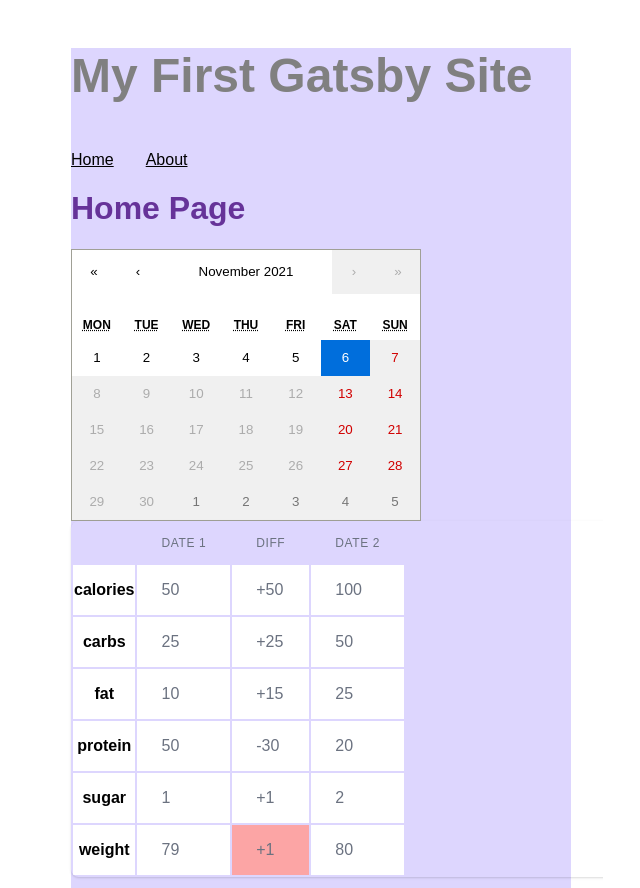
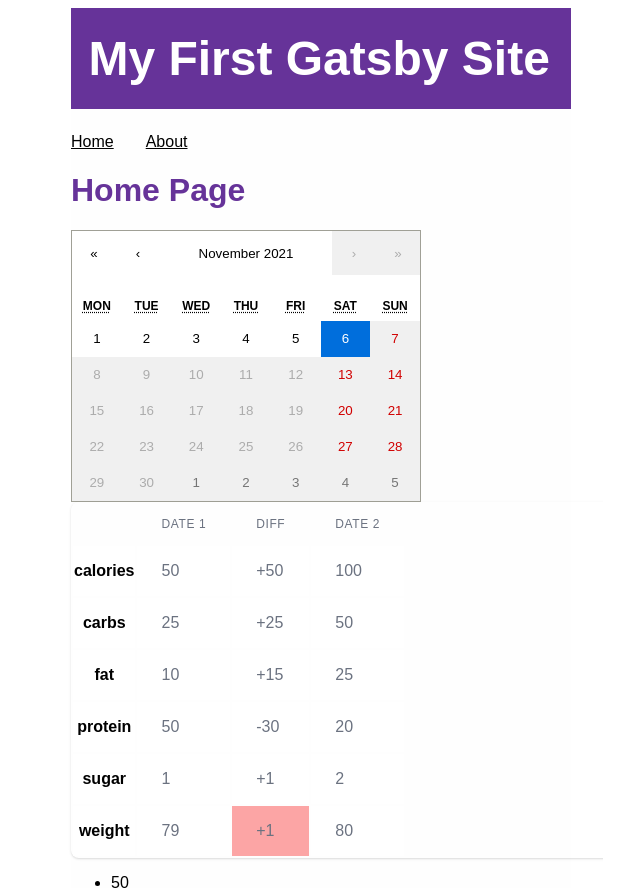
Before and after one commit to Cellv2/gym-blog, a Gatsby site: page / in a window 1280 px wide. Shown: the top 888 px of the page, without its empty margins (319-959 px from the left). Built offline with nearby package versions, Linux system fonts and the light colour scheme; Gatsby itself is replaced by a stand-in of ours.

Commit message:
Add context (darkmode) and begin calendar state

```diff
--- /dev/null
+++ b/gatsby-browser.js
@@ -0,0 +1,5 @@
+import React from "react";
+
+import { Provider } from "./src/context/Context";
+
+export const wrapRootElement = ({ element }) => <Provider>{element}</Provider>;
--- /dev/null
+++ b/src/components/Header/Header.tsx
@@ -0,0 +1,50 @@
+import { Link } from "gatsby";
+import React from "react";
+import Context from "../../context/Context";
+import { darkSwitcher, headerTitle } from "./header.module.scss";
+
+type Props = {
+    siteTitle: string;
+};
+
+const Header = ({ siteTitle }: Props) => (
+    <Context.Consumer>
+        {(theme) => (
+            <div
+                style={{
+                    background: `rebeccapurple`,
+                    marginBottom: `1.45rem`,
+                }}
+            >
+                <div
+                    style={{
+                        margin: `0 auto`,
+                        maxWidth: 960,
+                        padding: `1.45rem 1.0875rem`,
+                    }}
+                >
+                    <h1 className={headerTitle} style={{ margin: 0 }}>
+                        <Link
+                            to="/"
+                            style={{
+                                color: `white`,
+                                textDecoration: `none`,
+                            }}
+                        >
+                            {siteTitle}
+                        </Link>
+                    </h1>
+                    <button className={darkSwitcher} onClick={theme.toggleDark}>
+                        {theme.dark ? (
+                            <span>Light mode ☀</span>
+                        ) : (
+                            <span>Dark mode ☾</span>
+                        )}
+                    </button>
+                </div>
+            </div>
+        )}
+    </Context.Consumer>
+);
+
+export default Header;
--- /dev/null
+++ b/src/components/Header/header.module.scss
@@ -0,0 +1,22 @@
+.headerTitle {
+    font-size: 3rem;
+    color: gray;
+    font-weight: 700;
+    margin: 3rem 0;
+}
+
+.darkSwitcher {
+    color: #fff;
+    margin-top: 5px;
+    background: transparent;
+    border: none;
+    cursor: pointer;
+}
+
+@media (min-width: 992px) {
+    .darkSwitcher {
+        position: absolute;
+        right: 15px;
+        top: 10px;
+    }
+}
--- a/src/components/layout.module.scss
+++ b/src/components/layout.module.scss
@@ -1,8 +1,9 @@
+@use "../styles/themes.module.scss";
+
 .container {
     margin: auto;
     max-width: 500px;
     font-family: sans-serif;
-    @apply bg-purple-200;
 }
 
 .heading {
@@ -22,10 +23,3 @@
 .navLinkText {
     color: black;
 }
-
-.siteTitle {
-    font-size: 3rem;
-    color: gray;
-    font-weight: 700;
-    margin: 3rem 0;
-}
--- a/src/components/layout.tsx
+++ b/src/components/layout.tsx
@@ -1,12 +1,15 @@
 import { graphql, Link, useStaticQuery } from "gatsby";
 import React from "react";
+import Context from "../context/Context";
+import Header from "./Header/Header";
 import {
     container,
+    dark,
     heading,
+    light,
     navLinkItem,
     navLinks,
     navLinkText,
-    siteTitle,
 } from "./layout.module.scss";
 
 const Layout = ({
@@ -27,13 +30,13 @@
     `);
 
     return (
-        <div className={container}>
+        <Context.Consumer>
+            {(theme) => (
+                <div className={`${container} ${theme.dark ? dark : light}`}>
                     <title>
                         {pageTitle} | {data.site.siteMetadata.title}
                     </title>
-            <header className={siteTitle}>
-                {data.site.siteMetadata.title}
-            </header>
+                    <Header siteTitle={data.site.siteMetadata.title} />
                     <nav>
                         <ul className={navLinks}>
                             <li className={navLinkItem}>
@@ -53,6 +56,8 @@
                         {children}
                     </main>
                 </div>
+            )}
+        </Context.Consumer>
     );
 };
 
--- /dev/null
+++ b/src/context/Context.tsx
@@ -0,0 +1,59 @@
+import React from "react";
+import { MAX_DATE, MIN_DATE } from "../constants/calendar.constants";
+const defaultState = {
+    dark: false,
+    toggleDark: () => {},
+    dayOne: MIN_DATE,
+    dayTwo: MAX_DATE,
+};
+const Context = React.createContext(defaultState);
+
+// Getting dark mode information from OS!
+const supportsDarkMode = () =>
+    window.matchMedia("(prefers-color-scheme: dark)").matches === true;
+
+class Provider extends React.Component {
+    state = {
+        dark: false,
+        dayOne: MIN_DATE,
+        dayTwo: MAX_DATE,
+    };
+
+    toggleDark = () => {
+        let dark = !this.state.dark;
+        localStorage.setItem("dark", JSON.stringify(dark));
+        this.setState({ dark });
+    };
+
+    componentDidMount() {
+        // Getting dark mode value from localStorage!
+        //@ts-expect-error
+        const lsDark = JSON.parse(localStorage.getItem("dark"));
+        if (lsDark) {
+            this.setState({ dark: lsDark });
+        } else if (supportsDarkMode()) {
+            this.setState({ dark: true });
+        }
+    }
+
+    render() {
+        const { children } = this.props;
+        const { dark } = this.state;
+        return (
+            <Context.Provider
+                value={{
+                    dark,
+                    toggleDark: this.toggleDark,
+                    dayOne: new Date(),
+                    dayTwo: new Date(),
+                }}
+            >
+                {children}
+            </Context.Provider>
+        );
+    }
+}
+
+export default Context;
+
+export { Provider };
--- a/src/pages/index.tsx
+++ b/src/pages/index.tsx
@@ -1,10 +1,15 @@
 import { StaticImage } from "gatsby-plugin-image";
-import React from "react";
+import React, { useState } from "react";
 import Calendar from "../components/Calendar/Calendar";
 import Layout from "../components/layout";
 import StatsTable from "../components/StatsTable/StatsTable";
+import { MAX_DATE, MIN_DATE } from "../constants/calendar.constants";
 
 const IndexPage = () => {
+    const [dayOne, setDayOne] = useState<Date>(MIN_DATE);
+    const [dayTwo, setDayTwo] = useState<Date>(MAX_DATE);
+    // const calendarOnChange = () => {}
+
     return (
         <Layout pageTitle="Home Page">
             <Calendar />
--- /dev/null
+++ b/src/styles/themes.module.scss
@@ -0,0 +1,16 @@
+/* Dark mode styles */
+.dark {
+    background-color: #2a2b2d;
+    color: #fff;
+    transition: all 0.6s ease;
+}
+
+.light {
+    transition: all 0.6s ease;
+    background-color: #fefefe;
+}
+
+.dark a,
+.dark a:visited {
+    color: #fff;
+}
```
Lines whose indentation alone changed are shown as unchanged.
